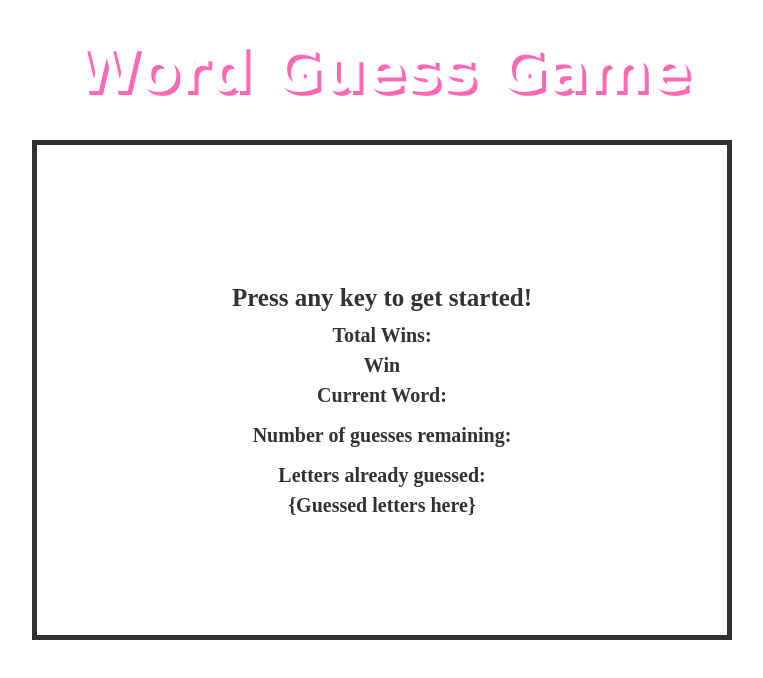
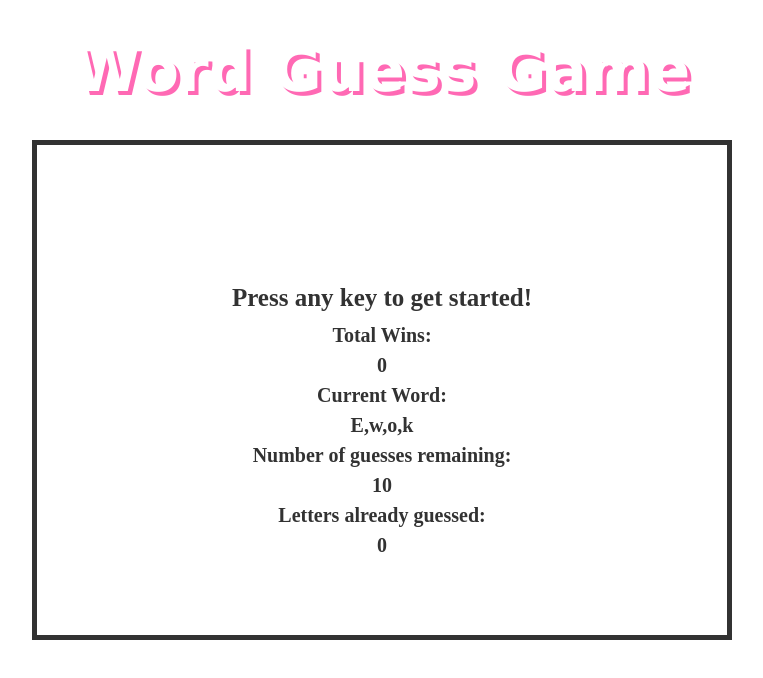
Before and after one commit to sabrinacarbo/Hangman, a plain HTML site: page index.html in a window 1280 px wide. Shown: the whole page, without its empty margins (258-1021 px from the left). Drawn offline with Linux system fonts and the light colour scheme.

Commit message:
everything is populating on html

```diff
--- a/assets/js/game.js
+++ b/assets/js/game.js
@@ -34,9 +34,9 @@ var words = ["Galaxy", "Planet", "Spaceship", "Force", "Lightsaber", "Jedi", "Pa
 // document.onkeyup = function () {
 
     document.addEventListener('DOMContentLoaded', function() {
-        document.getElementById("#winCounter").innerHTML(win);
-        document.getElementById("#remGuess").innerHTML(guessLeft);
-        document.getElementById("#ltrGuess").innerHTML(guessed);
+        document.getElementById("winCounter").innerHTML = win;
+        document.getElementById("remGuess").innerHTML = guessLeft;
+        document.getElementById("ltrGuess").innerHTML = guessed;
      });
 
     // // Randomly chooses a choice from the Words array.
@@ -68,6 +68,7 @@ var words = ["Galaxy", "Planet", "Spaceship", "Force", "Lightsaber", "Jedi", "Pa
         answerSpaces [j]= wordChoice.charAt(j);
 
     }
+    document.getElementById("currWord").innerHTML = answerSpaces;
     console.log(answerSpaces);
 
 
@@ -101,36 +102,6 @@ var words = ["Galaxy", "Planet", "Spaceship", "Force", "Lightsaber", "Jedi", "Pa
 
     //if the letter pressed is NOT in the word, the letter is added to the Guessed List and Guesses Remaining goes down
 
-// //**** How to get html linked??????
-//     var html =
-
-//         "<div>" +
-//         "<div>" +
-
-//             "<p>Press any key to get started!</p>" +
-
-//             "<p>Wins</p>" +
-
-//             // Counter for wins
-//             "<p>" + wins + "</p>" +
-
-//             "<p>Current Word</p>" +
-
-//             // Where word populates
-//             "<p>" + wordChoice + "</p>" +
-
-//             "<p>Number of guesses remaining</p>" +
-
-//             // Number of guesses left
-//             "<p>" + guessLeft + "</p>" +
-
-//             "<p>Letters already guessed</p>" +
-
-//             // List of letters guessed ****Still need
-//             "<p>{Guessed letters here}</p>" +
-
-//         "</div>"
-//         "</div>"
 
 // **Unsure if I need this or not?
 
--- a/index.html
+++ b/index.html
@@ -8,7 +8,6 @@
     <meta name="viewport" content="width=device-width, initial-scale=1">
     <link rel="stylesheet" type="text/css" media="screen" href="assets/css/reset.css" />
     <link rel="stylesheet" type="text/css" media="screen" href="assets/css/style.css" />
-    <script text="text/javascript" src="assets/js/game.js"></script>
 </head>
 
 
@@ -50,7 +49,7 @@
 
 
 
-
+    <script text="text/javascript" src="assets/js/game.js"></script>
 
 </body>
 
```
